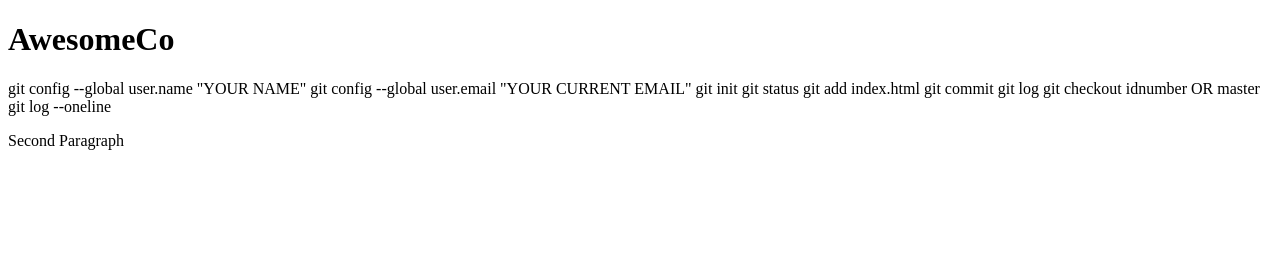
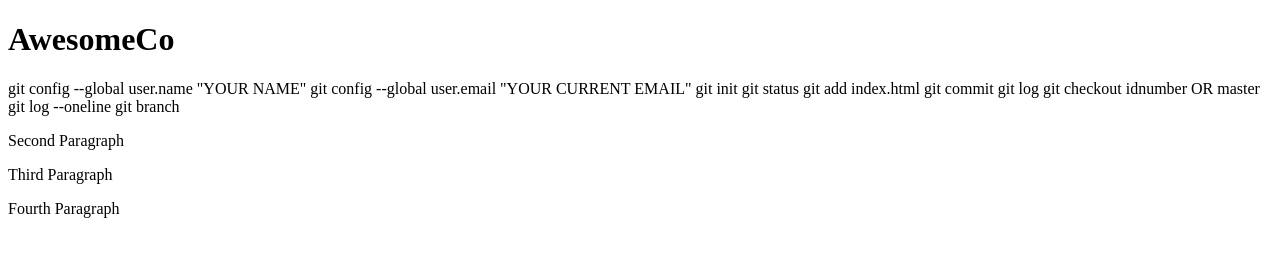
Before and after one commit to jmulls/awesomeco_git, a plain HTML site: page index.html in a window 1280 px wide. Drawn offline with Linux system fonts and the light colour scheme.

Commit message:
Add More Paragraphs

```diff
--- a/index.html
+++ b/index.html
@@ -16,7 +16,10 @@
       git log
       git checkout idnumber OR master
       git log --oneline
+      git branch
     </p>
     <p>Second Paragraph</p>
+    <p>Third Paragraph</p>
+    <p>Fourth Paragraph</p>
   </body>
 </html>
```
